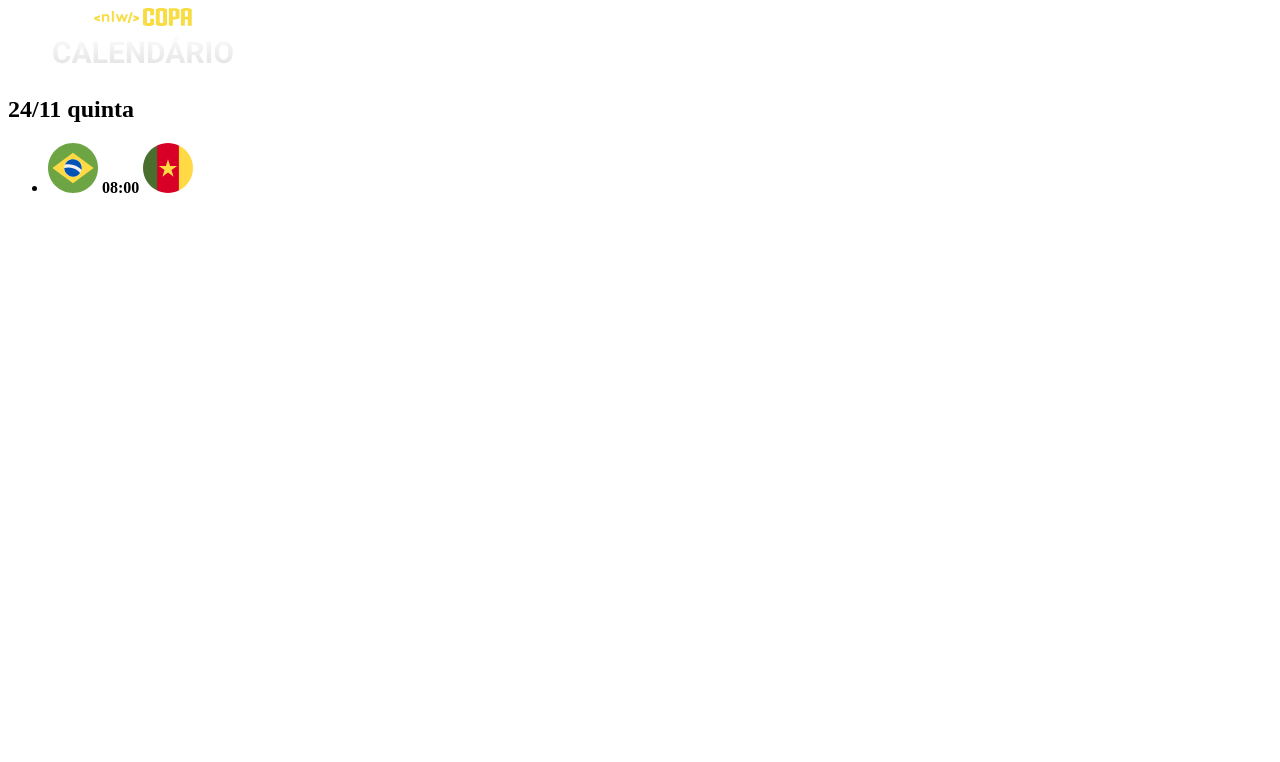
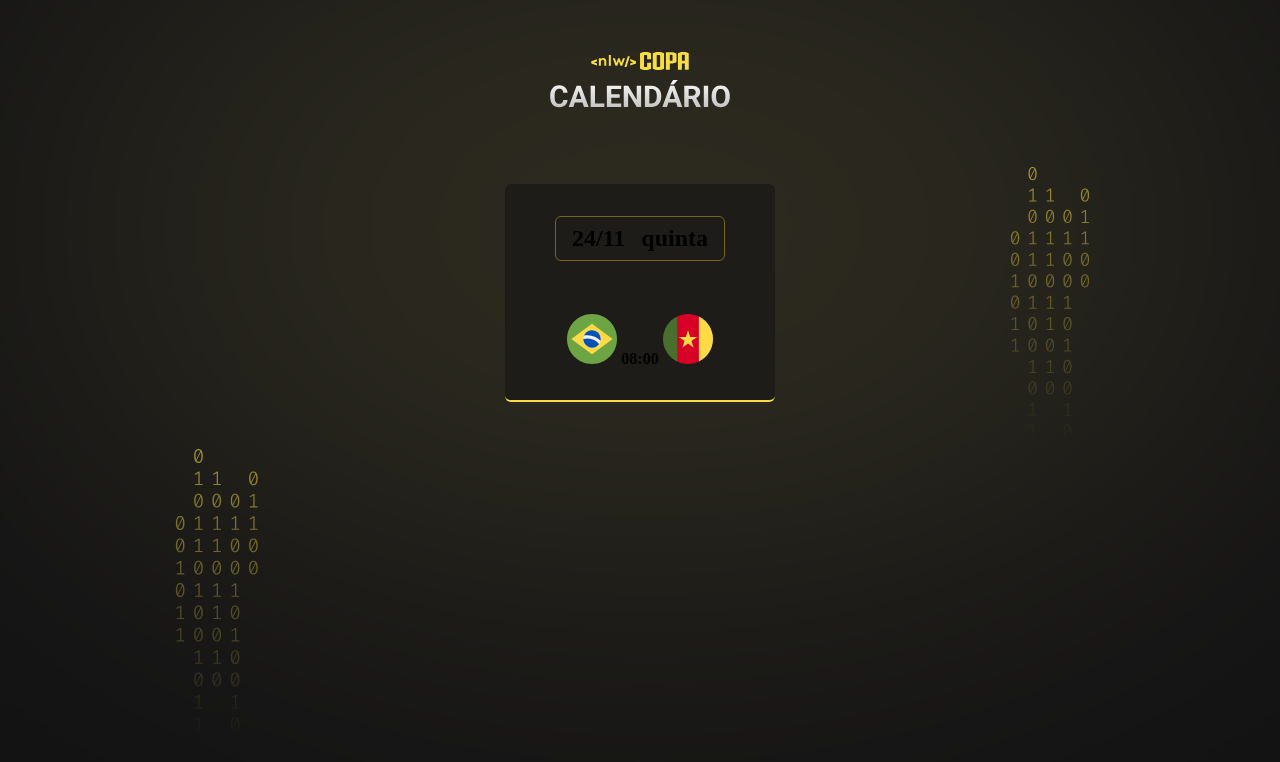
Before and after one commit to willianglitch/NLW, a plain HTML site: page index.html in a window 1280 px wide. Drawn offline with Linux system fonts and the light colour scheme.

Commit message:
design /class 02

```diff
--- a/index.html
+++ b/index.html
@@ -4,16 +4,18 @@
     <meta charset="UTF-8">
     <meta http-equiv="X-UA-Compatible" content="IE=edge">
     <meta name="viewport" content="width=device-width, initial-scale=1.0">
-    <title>NLW Rockseat</title>
+    <title>NLW - COPA/Calendário de jogos/</title>
+    <link rel="stylesheet" href="./reset.css">
+    <link rel="stylesheet" href="./style.css">
 </head>
 <body>
-    <div class="app">
+    <div id="app">
         <header>
             <img src="./assets/logo.svg" alt="">
 
         </header>
 
-        <main id="cards">
+        <main class="card">
             <div class="cads">
                 <h2>24/11 <span>quinta</span></h2>
             </div>
--- /dev/null
+++ b/reset.css
@@ -0,0 +1,16 @@
+*{
+  padding: 0;
+  margin: 0;
+  box-sizing: border-box;
+  outline: none;
+}
+body{
+  background: #121214;
+  background-image: url(./assets/bg.svg);
+  background-position: center center;
+  background-repeat: no-repeat;
+  background-size: cover;
+}
+ul{
+  list-style: none;
+}
--- /dev/null
+++ b/style.css
@@ -0,0 +1,26 @@
+#app{
+  width: fit-content;
+  margin: 52px auto;
+}
+header{
+  margin-bottom: 64px;
+}
+.card{
+  /* border: solid 1px paleturquoise; */
+  padding: 32px 23px;
+  text-align: center;
+  background: #1D1C19;
+  border-bottom: 2px solid #F7DD43;
+  border-radius: 6px;
+}
+.card .cads h2{
+  display: flex;
+  gap: 16px;
+  justify-content: center;
+  width: fit-content;
+  margin: auto;
+  margin-bottom: 53px;
+  padding: 8px 16px;
+  border: 1px solid #766615;
+  border-radius: 6px;
+}
```
Also changed, not shown: assets/bg.svg (added), package-lock.json (added).
